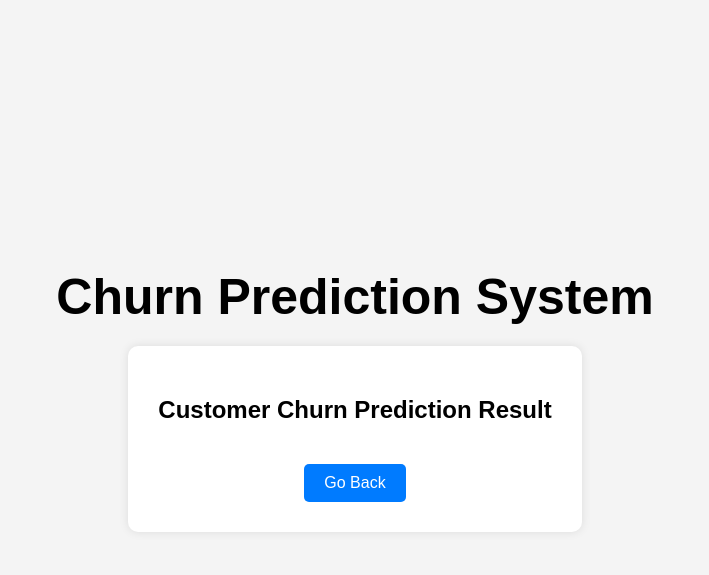
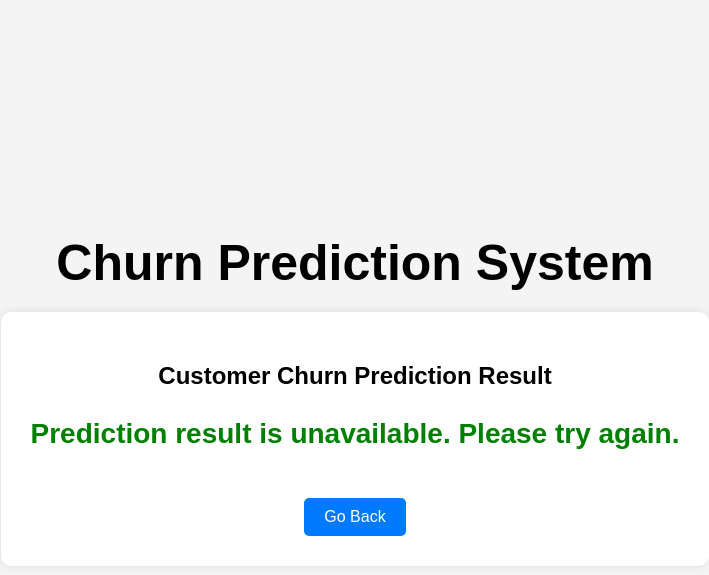
Before and after one commit to rushalparajuli/churn_prediction, a Flask app: template api/templates/result.html in a window 1280 px wide. Shown: the top 575 px of the page, without its empty margins (285-994 px from the left). Run offline with Flask 3, Linux system fonts and the light colour scheme; the template is opened without the code that fills it, so the values that code supplies are empty; parts of the project's set-up code (start-up, migrations or seed data) failed here and were passed over.

Commit message:
updated code to render result.html properly

```diff
--- a/api/app.py
+++ b/api/app.py
@@ -1,6 +1,6 @@
 import numpy as np
 import pandas as pd
-from flask import Flask,request,jsonify, render_template
+from flask import Flask,request,jsonify, render_template,redirect,url_for
 from flask_cors import CORS
 import pickle
 import os
@@ -8,7 +8,7 @@ import os
 app = Flask(__name__, template_folder='templates/')
 
 # Enable CORS for your Vercel frontend URL
-CORS(app, origins=["https://churn-murex.vercel.app/"])  # Replace with your actual Vercel URL
+CORS(app, origins=["https://churn-murex.vercel.app/"])  #links with the frontend
 
 
 #load the pickle model
@@ -55,11 +55,20 @@ def predict():
         result_text = "The customer will churn" if prediction == 1 else "The customer will not churn"
         print("Prediction Result:", result_text)  # Debugging
 
-        return jsonify({'prediction': result_text})
+        # Redirect to result.html with prediction as a query parameter
+        return redirect(url_for('result') + f'?prediction={result_text}')
+
+
 
     except Exception as e:
         print("Error:", str(e))  # Debugging
         return jsonify({'error': str(e)}), 400
+
+@app.route('/result')
+def result():
+    # This route simply renders result.html with the prediction in the URL
+    return render_template('result.html')
+
 if __name__ == "__main__":
     PORT = int(os.environ.get("PORT", 10000))  # Default to 10000 if not set
     app.run(debug=True, host="0.0.0.0", port=10000)
--- a/api/templates/result.html
+++ b/api/templates/result.html
@@ -75,6 +75,15 @@
         const params = new URLSearchParams(window.location.search);
         let prediction = params.get("prediction");
 
+        // If no prediction is found, display an error message
+        if (!prediction) {
+          const resultText = document.getElementById("result-text");
+          resultText.innerHTML =
+            "Prediction result is unavailable. Please try again.";
+          resultText.className = "not-churn"; // Default to "not churn" style for error
+          return;
+        }
+
         // Get the result text element and set the result
         const resultText = document.getElementById("result-text");
         resultText.innerHTML = prediction;
```
